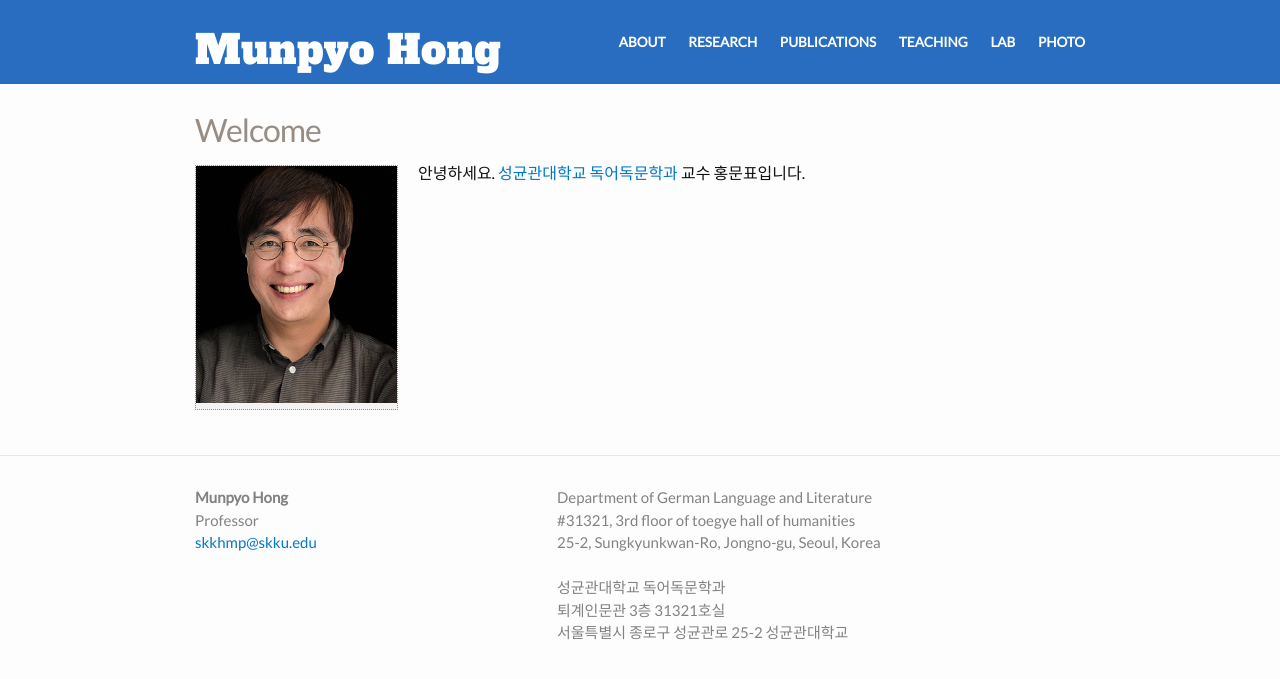
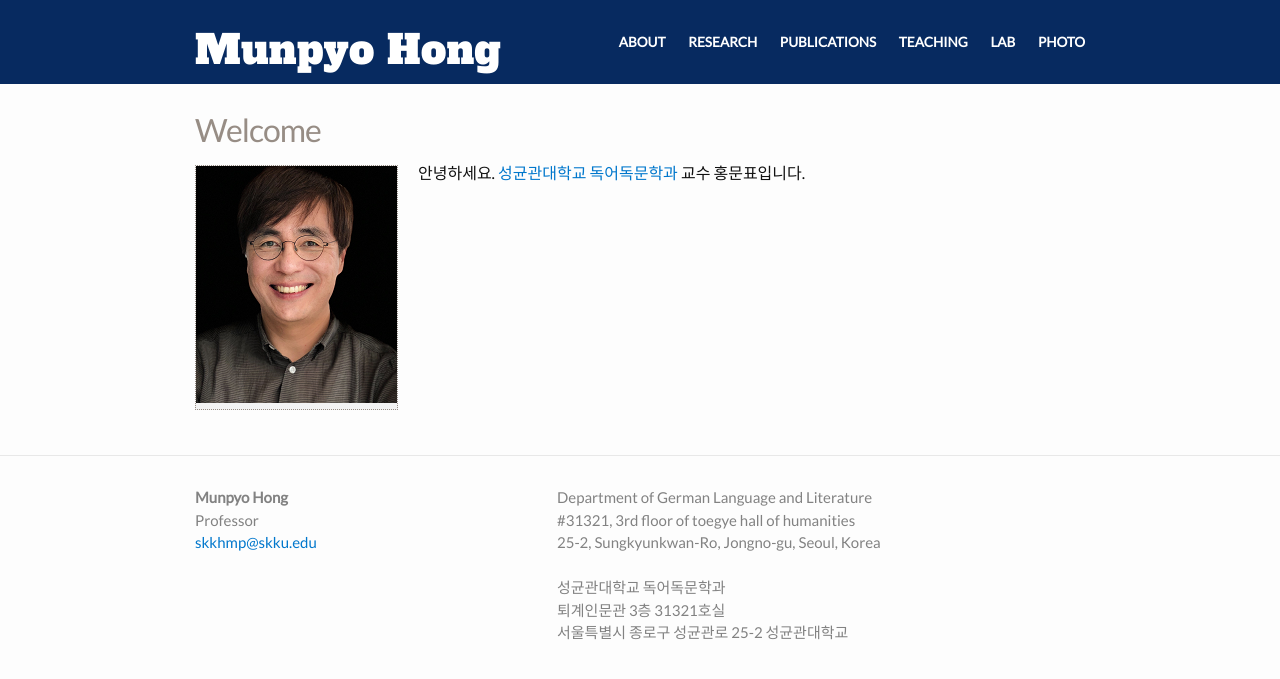
Before and after one commit to skkhmp/skkhmp.github.io, a Jekyll site: the page built from index.html, in a window 1280 px wide. Shown: the top 679 px of the page. Built offline with Jekyll 4.4.1, drawn with Linux system fonts in a browser that asks for light colours; some web fonts are replaced.

Commit message:
Update _header.scss

```diff
--- a/_sass/_header.scss
+++ b/_sass/_header.scss
@@ -3,9 +3,9 @@
  */
 .site-header {
     border-top: 0px solid $grey-color-dark;
-	border-bottom: 4px solid $yale-blue;
+	border-bottom: 4px solid $sungkyun-blue;
     min-height: 56px;
-    background: $yale-blue;
+    background: $sungkyun-blue;
     // Positioning context for the mobile navigation icon
     position: relative;
 
@@ -98,8 +98,8 @@ color: #522d80;
 	z-index:2147483647;
 }
 .site-nav .sub-menu li.current-menu-item > a {
-	border-left-color: $yale-blue;
-	border-right-color: $yale-blue;
+	border-left-color: $sungkyun-blue;
+	border-right-color: $sungkyun-blue;
 	border-right: 0px;
 
 }
@@ -159,7 +159,7 @@ color: #522d80;
 
     .page-link {
         color: #ffffff;
-    background: $yale-blue;
+    background: $sungkyun-blue;
         line-height: $base-line-height;
 
         // Gaps between nav items, but not on the first one
```
